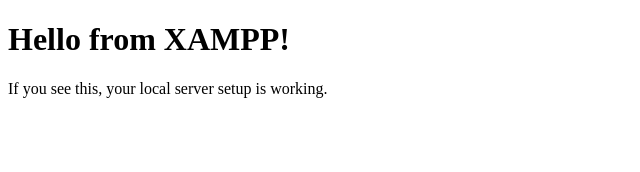
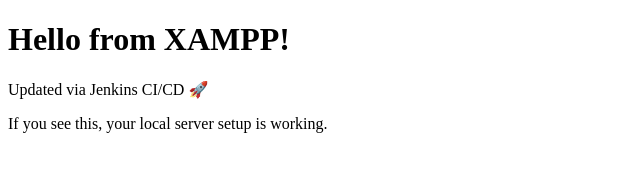
Before and after one commit to ishagurukkal/mywebapp, a plain HTML site: page index.html in a window 1280 px wide. Shown: the whole page, without its empty margins (0-640 px from the left). Drawn offline with Linux system fonts and the light colour scheme.

Commit message:
Update index.html

```diff
--- a/index.html
+++ b/index.html
@@ -6,6 +6,7 @@
 </head>
 <body>
   <h1>Hello from XAMPP!</h1>
-  <p>If you see this, your local server setup is working.</p>
+  <p>Updated via Jenkins CI/CD 🚀</p>
+ <p>If you see this, your local server setup is working.</p>
 </body>
 </html>
```
